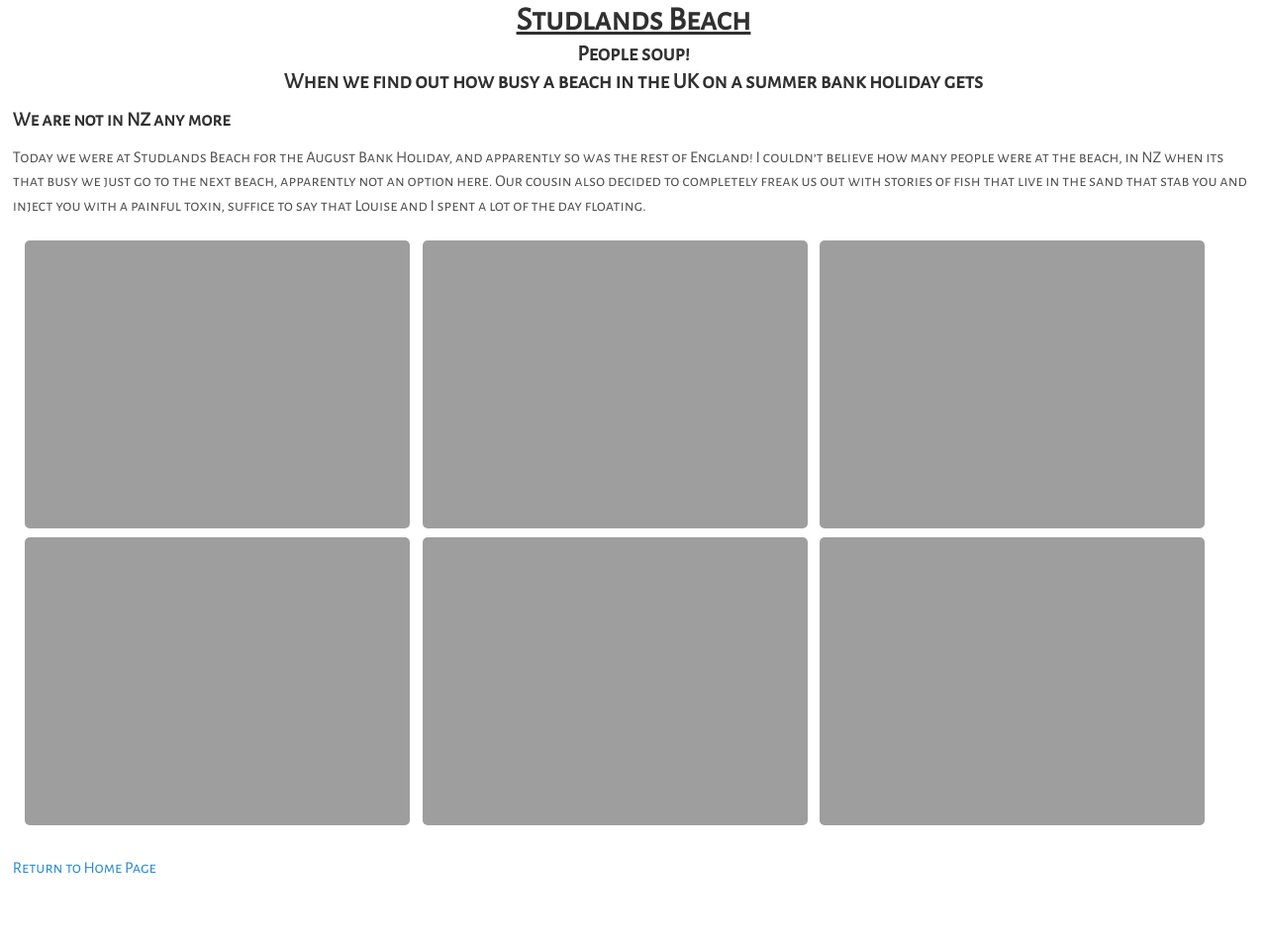
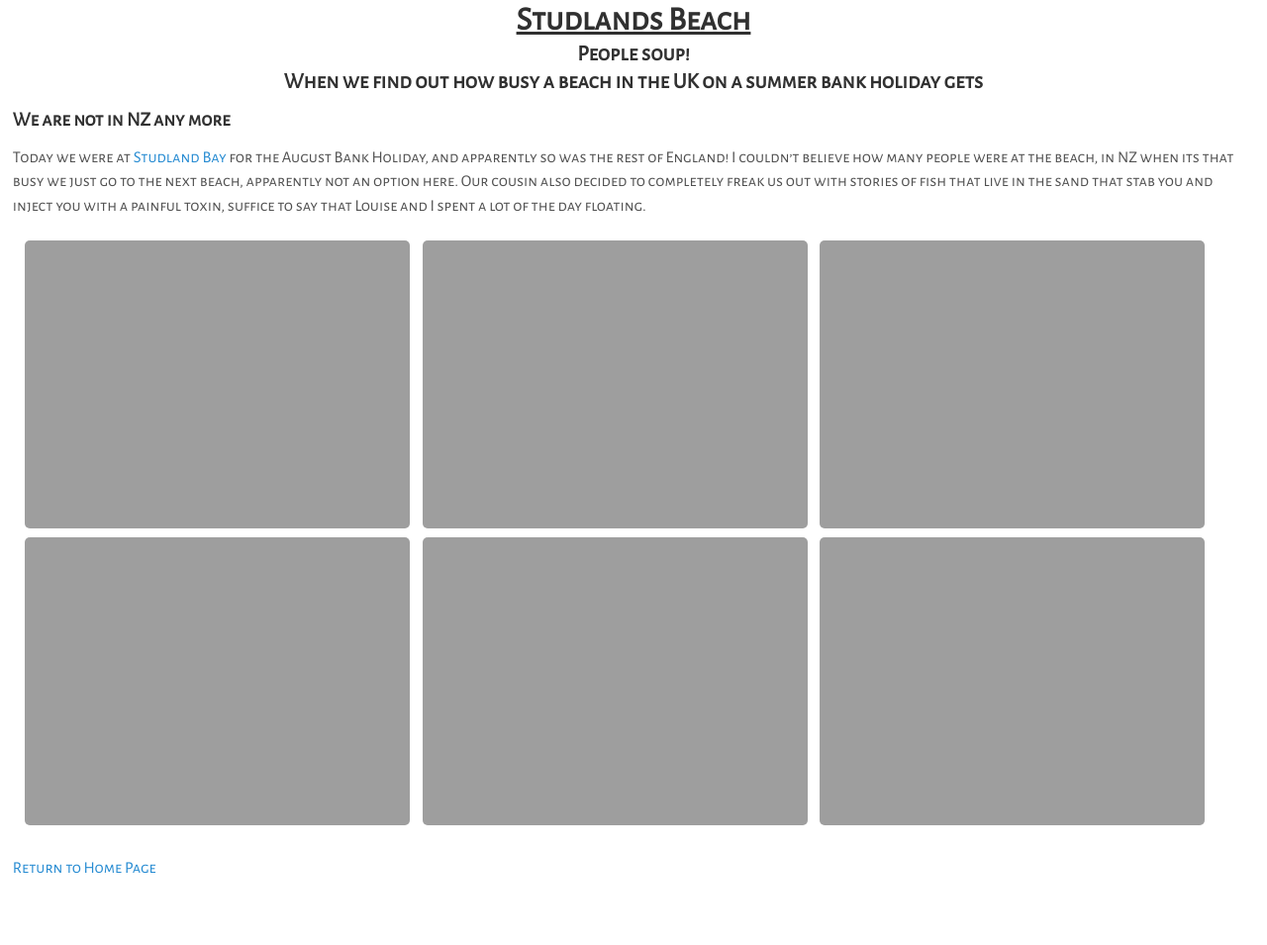
Before and after one commit to foopod/Travel-Website, a Jekyll site: the page built from _posts/2013-08-27-Studlands.md, in a window 1280 px wide. Shown: the whole page at 99% size. Built offline with Jekyll 4.4.1, drawn with Linux system fonts in a browser that asks for light colours.

Commit message:
Update 2013-08-27-Studlands.md

```diff
--- a/_posts/2013-08-27-Studlands.md
+++ b/_posts/2013-08-27-Studlands.md
@@ -13,7 +13,7 @@ titleImage: https://adventuresofthetravellingtwins.com/Photos/2013-08-27-Studlan
 
 <h4>We are not in NZ any more</h4>
 
-Today we were at Studlands Beach for the August Bank Holiday, and apparently so was the rest of England!
+Today we were at <a target="_blank" href="https://www.nationaltrust.org.uk/studland-bay">Studland Bay</a> for the August Bank Holiday, and apparently so was the rest of England!
 I couldn't believe how many people were at the beach, in NZ when its that busy we just go to the next beach, apparently not an option here.
 Our cousin also decided to completely freak us out with stories of fish that live in the sand that stab you and inject you with a painful toxin, suffice to say that Louise and I spent a lot of the day floating.
 
```
